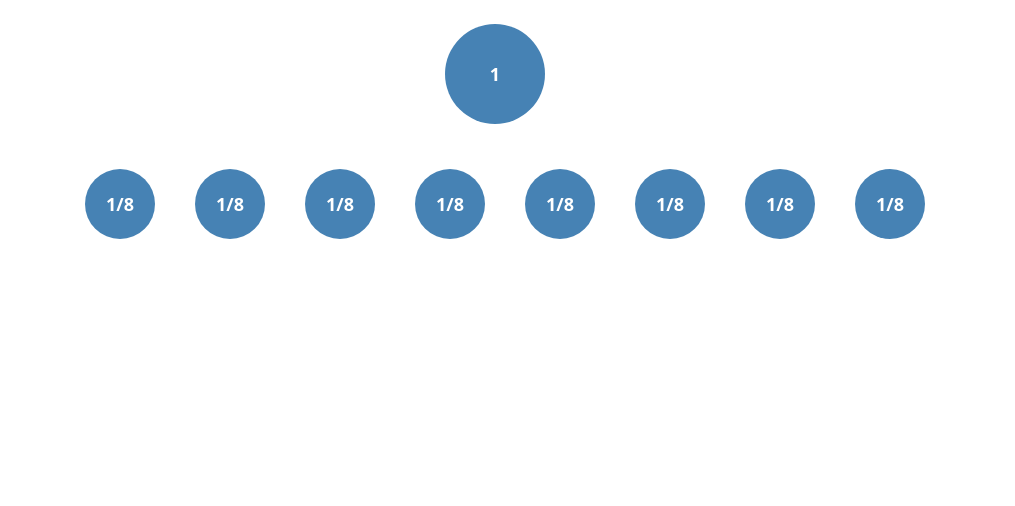
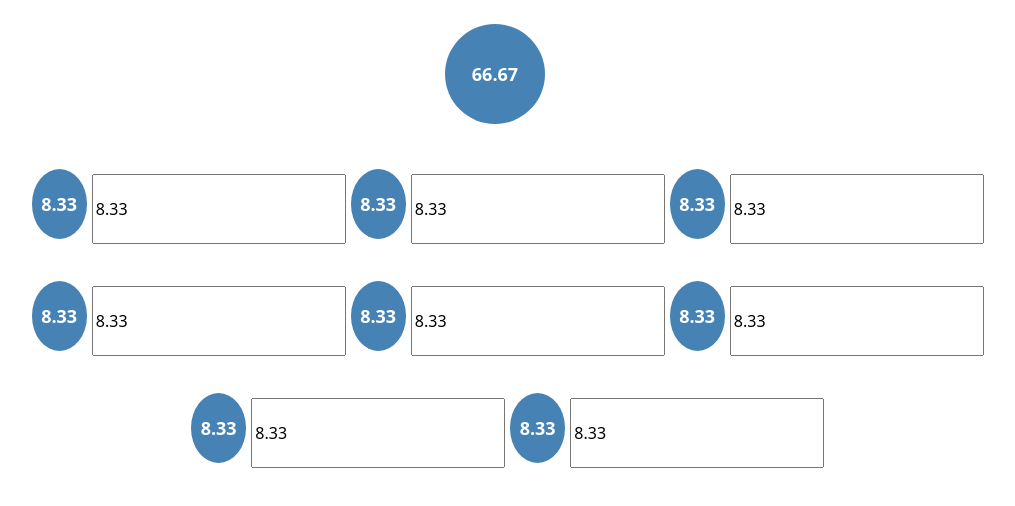
Before and after one commit to zarir-engineer/partition-tree-app, a Next.js app: page / in a window 1280 px wide. Shown: the top 506 px of the page, without its empty margins (135-1150 px from the left). Built offline with nearby package versions, Linux system fonts and the light colour scheme.

Commit message:
Update page.tsx

```diff
--- a/app/page.tsx
+++ b/app/page.tsx
@@ -4,67 +4,44 @@ import { Container } from "react-bootstrap";
 import 'bootstrap/dist/css/bootstrap.min.css';
 import styles from './styles/FractionNodeApp.module.css';
 
-type Node = {
-  value: number;
-  fraction: string;
-  children: Node[];
-};
-
-const TreeComponent = () => {
-  const [data, setData] = useState<Node>({
-    value: 1,
-    fraction: "1",
-    children: Array(8).fill({
-      value: 0.125,
-      fraction: "1/8",
-      children: []
-    }),
+const FractionNodeApp = () => {
+  const [data, setData] = useState<any>({
+    value: 66.67, // Root node value as 66.67
+    children: Array(8).fill({ value: 8.33, children: [] }), // 8 child nodes with initial value 8.33 (66.67 / 8)
   });
 
   // Function to adjust node values
-  const adjustNodeValue = (index: number, value: number) => {
+  const adjustNodeValue = (index: number, value: number, parentIndex: number) => {
     const newChildren = [...data.children];
-    newChildren[index].value = value;
-    newChildren[index].fraction = `1/${(1 / value).toFixed(2)}`;
+    newChildren[parentIndex].children[index].value = value;
 
-    const total = newChildren.reduce((sum, child) => sum + child.value, 0);
-    if (total !== 1) {
-      newChildren.forEach((child, idx) => {
+    // Normalize the other children values to make sure the sum stays the same
+    const total = newChildren[parentIndex].children.reduce((sum, child) => sum + child.value, 0);
+    if (total !== newChildren[parentIndex].value) {
+      newChildren[parentIndex].children.forEach((child, idx) => {
         if (idx !== index) {
-          child.value = (1 - value) / (newChildren.length - 1);
-          child.fraction = `1/${(1 / child.value).toFixed(2)}`;
+          child.value = (newChildren[parentIndex].value - value) / (newChildren[parentIndex].children.length - 1);
         }
       });
     }
+    setData({ ...data, children: newChildren });
+  };
 
+  // Function to add a new child node to a parent node
+  const addChildNode = (index: number) => {
+    const newNode = { value: 8.33, children: [] };
+    const newChildren = [...data.children];
+    newChildren[index].children.push(newNode); // Add child node
     setData({
       ...data,
       children: newChildren,
     });
   };
 
-  const addChildNode = (index: number) => {
+  // Function to remove a child node
+  const removeChildNode = (index: number, parentIndex: number) => {
     const newChildren = [...data.children];
-    const parentValue = newChildren[index].value;
-    const newValue = (parentValue + 0.01).toFixed(2);
-    const newChild: Node = {
-      value: parseFloat(newValue),
-      fraction: `1/${(1 / parseFloat(newValue)).toFixed(2)}`,
-      children: [],
-    };
-
-    newChildren[index].children.push(newChild);
-    newChildren[index].value = parseFloat(newValue);
-
-    setData({
-      ...data,
-      children: newChildren,
-    });
-  };
-
-  const removeChildNode = (parentIndex: number, childIndex: number) => {
-    const newChildren = [...data.children];
-    newChildren[parentIndex].children.splice(childIndex, 1);
+    newChildren[parentIndex].children.splice(index, 1);
     setData({
       ...data,
       children: newChildren,
@@ -91,15 +68,14 @@ const TreeComponent = () => {
             position: 'relative',
           }}
         >
-          {data.fraction}
+          {data.value.toFixed(2)}
         </div>
       </div>
 
-      <div className="d-flex justify-content-center flex-wrap" style={{ gap: '30px' }}>
-        {/* Render child nodes dynamically */}
+      <div className="d-flex justify-content-center flex-wrap">
+        {/* Child nodes */}
         {data.children.map((child, parentIndex) => (
-          <div key={parentIndex} className="d-flex justify-content-center my-3" style={{ position: 'relative' }}>
-            {/* Parent node */}
+          <div key={parentIndex} className="d-flex justify-content-center my-3">
             <div
               className={styles.node}
               style={{
@@ -116,69 +92,64 @@ const TreeComponent = () => {
                 position: 'relative',
               }}
             >
-              {child.fraction}
+              {child.value.toFixed(2)}
 
-              {/* "+" Button to add a node */}
+              {/* "+" Button */}
               <button
                 style={{
                   position: 'absolute',
-                  top: '-25px',  // Space between node and button
-                  left: '-25px', // Space from left edge of node
+                  top: '-20px',
+                  left: '-20px',
                   fontSize: '18px',
                   cursor: 'pointer',
                   background: 'transparent',
                   border: 'none',
                   color: 'white',
-                  padding: '8px',
-                  borderRadius: '50%',
-                  width: '32px',
-                  height: '32px',
-                  display: 'flex',
-                  alignItems: 'center',
-                  justifyContent: 'center',
                 }}
-                onClick={() => addChildNode(parentIndex)}
+                onClick={() => addChildNode(parentIndex)} // Add child to the current node
               >
                 +
               </button>
 
-              {/* "-" Button to remove a node */}
+              {/* "-" Button */}
               {child.children.length > 0 && (
                 <button
                   style={{
                     position: 'absolute',
-                    top: '-25px',  // Space between node and button
-                    right: '-25px', // Space from right edge of node
+                    top: '-20px',
+                    right: '-20px',
                     fontSize: '18px',
                     cursor: 'pointer',
                     background: 'transparent',
                     border: 'none',
                     color: 'white',
-                    padding: '8px',
-                    borderRadius: '50%',
-                    width: '32px',
-                    height: '32px',
-                    display: 'flex',
-                    alignItems: 'center',
-                    justifyContent: 'center',
                   }}
-                  onClick={() => removeChildNode(parentIndex, 0)}
+                  onClick={() => removeChildNode(0, parentIndex)} // Remove first child node
                 >
                   -
                 </button>
               )}
             </div>
+            <input
+              type="number"
+              value={child.value}
+              onChange={(e) => adjustNodeValue(0, parseFloat(e.target.value), parentIndex)} // Adjust value of the current child
+              step="0.01"
+              style={{ marginTop: '10px', width: '100%' }}
+            />
 
-            {/* Render child nodes (if any) */}
-            {child.children.map((subChild, childIndex) => (
-              <div key={childIndex} className="d-flex justify-content-center my-3" style={{ marginTop: '40px' }}>
+            {/* Sub-child nodes */}
+            {child.children.length > 0 && (
+              <div className="d-flex justify-content-center flex-wrap">
+                {child.children.map((subChild, index) => (
+                  <div key={index} className="d-flex justify-content-center my-3">
                     <div
                       className={styles.node}
                       style={{
                         width: '60px',
                         height: '60px',
                         borderRadius: '50%',
-                    backgroundColor: 'orange',
+                        backgroundColor: 'lightcoral',
                         color: 'white',
                         fontWeight: 'bold',
                         display: 'flex',
@@ -188,10 +159,55 @@ const TreeComponent = () => {
                         position: 'relative',
                       }}
                     >
-                  {subChild.fraction}
+                      {subChild.value.toFixed(2)}
+
+                      {/* "+" Button */}
+                      <button
+                        style={{
+                          position: 'absolute',
+                          top: '-15px',
+                          left: '-15px',
+                          fontSize: '16px',
+                          cursor: 'pointer',
+                          background: 'transparent',
+                          border: 'none',
+                          color: 'white',
+                        }}
+                        onClick={() => addChildNode(index)} // Add a sub-child
+                      >
+                        +
+                      </button>
+
+                      {/* "-" Button */}
+                      {subChild.children.length > 0 && (
+                        <button
+                          style={{
+                            position: 'absolute',
+                            top: '-15px',
+                            right: '-15px',
+                            fontSize: '16px',
+                            cursor: 'pointer',
+                            background: 'transparent',
+                            border: 'none',
+                            color: 'white',
+                          }}
+                          onClick={() => removeChildNode(0, index)} // Remove sub-child node
+                        >
+                          -
+                        </button>
+                      )}
                     </div>
+                    <input
+                      type="number"
+                      value={subChild.value}
+                      onChange={(e) => adjustNodeValue(index, parseFloat(e.target.value), parentIndex)} // Adjust value of sub-child node
+                      step="0.01"
+                      style={{ marginTop: '10px', width: '100%' }}
+                    />
                   </div>
                 ))}
+              </div>
+            )}
           </div>
         ))}
       </div>
@@ -199,4 +215,4 @@ const TreeComponent = () => {
   );
 };
 
-export default TreeComponent;
+export default FractionNodeApp;
```
Lines whose indentation alone changed are shown as unchanged.
